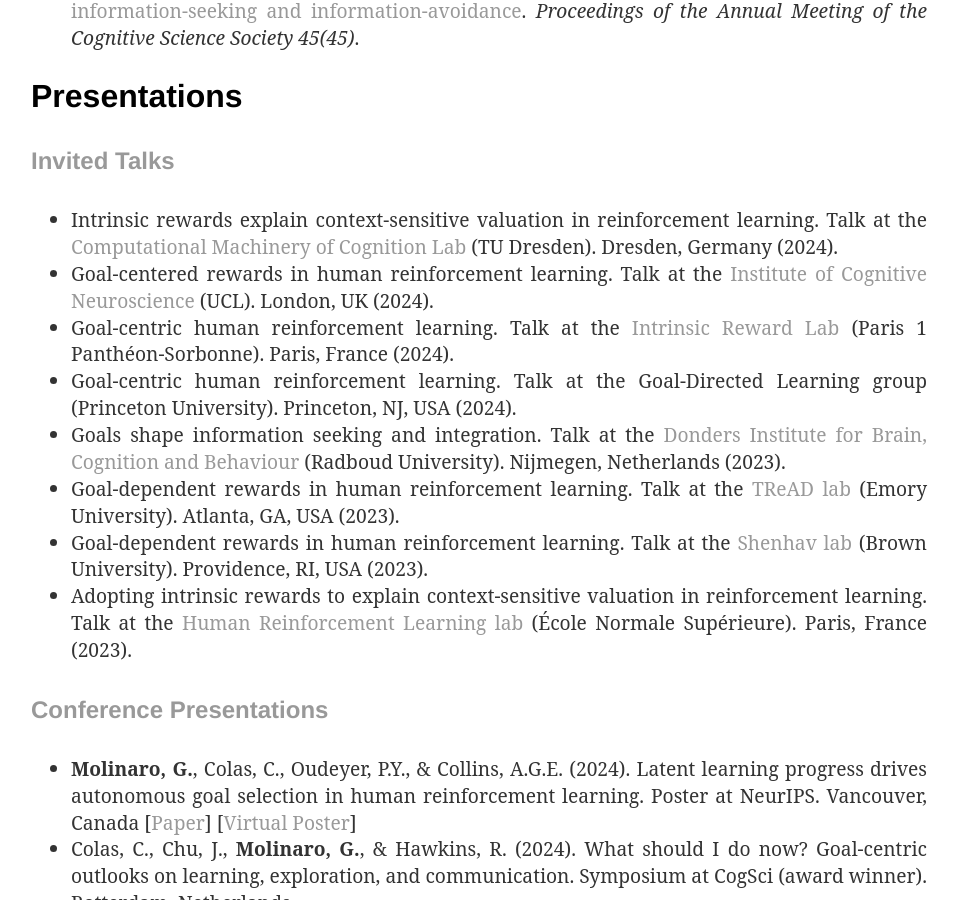
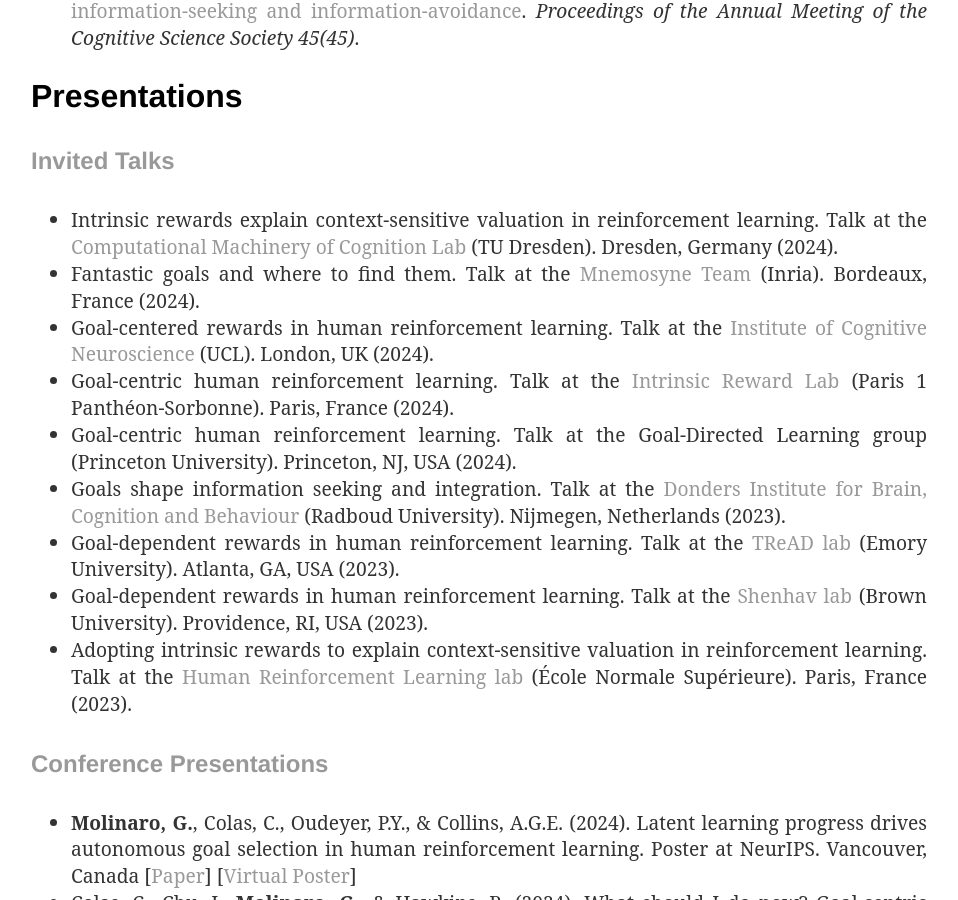
Before and after one commit to gaiamolinaro/gaiamolinaro.github.io, a Jekyll site: the page built from research/index.html, in a window 1280 px wide and 900 px high, scrolled down 746 px. Shown: the whole window, without its empty margins (161-1119 px from the left). Built offline with Jekyll 4.4.1, drawn with Linux system fonts in a browser that asks for light colours; nearby versions of some CDN libraries.

Commit message:
Added Mnemosyne talk

```diff
--- a/research/index.html
+++ b/research/index.html
@@ -47,6 +47,9 @@ title: Research | Gaia Molinaro
     <ul>
         <li class="p-li">Intrinsic rewards explain context-sensitive valuation in reinforcement learning.
             Talk at the <a href="https://shervinsafavi.github.io/cmclab/" target="_blank">Computational Machinery of Cognition Lab</a> (TU Dresden). Dresden, Germany (2024).
+            </li>
+        <li class="p-li">Fantastic goals and where to find them.
+            Talk at the <a href="https://team.inria.fr/mnemosyne/" target="_blank">Mnemosyne Team</a> (Inria). Bordeaux, France (2024).
             </li>
         <li class="p-li">Goal-centered rewards in human reinforcement learning.
             Talk at the <a href="https://www.ucl.ac.uk/icn/institute-cognitive-neuroscience" target="_blank">Institute of Cognitive Neuroscience</a> (UCL). London, UK (2024).
```
